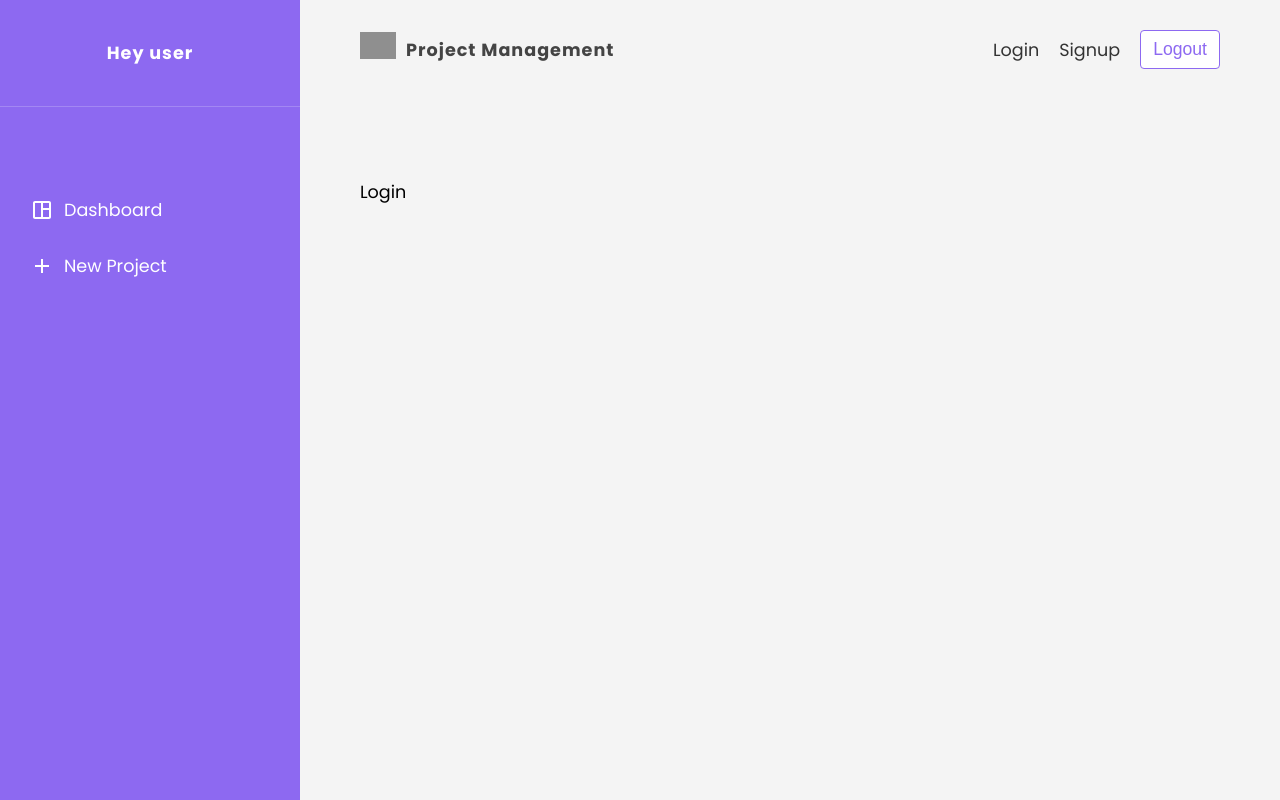
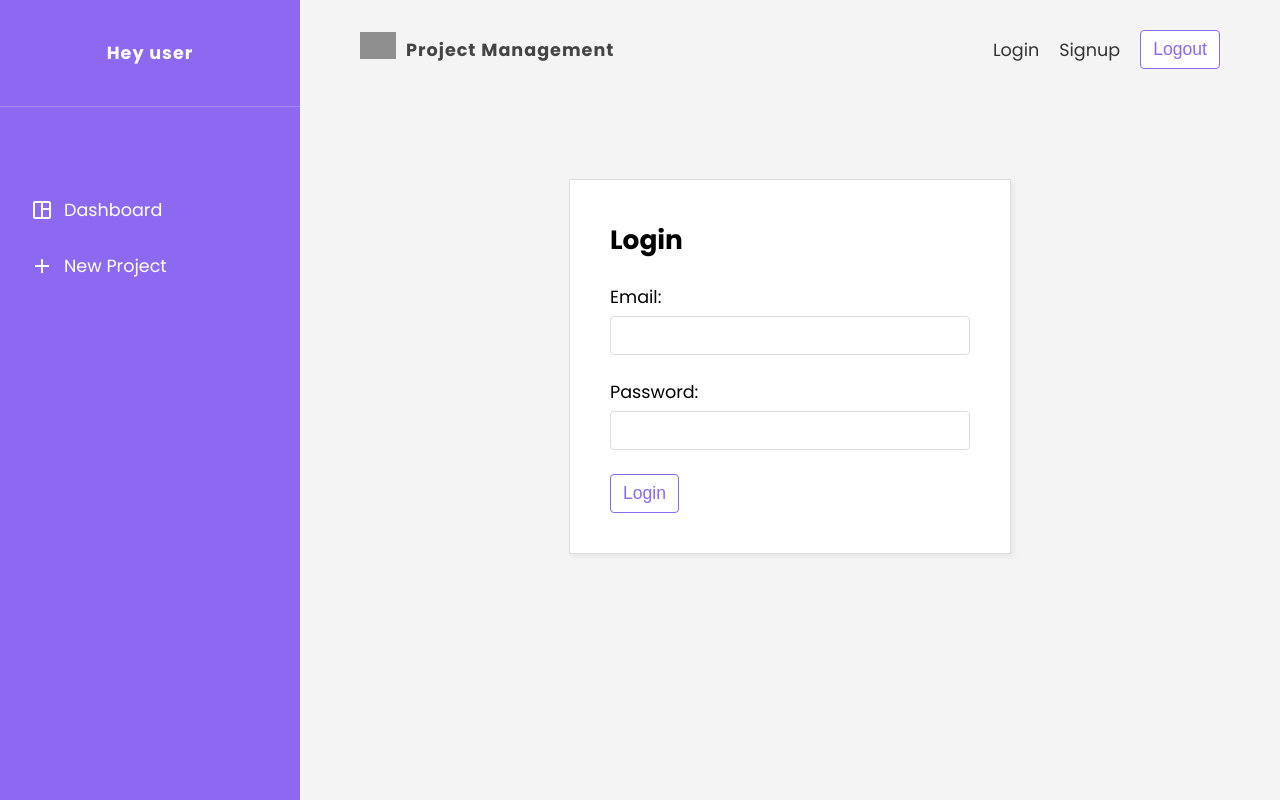
Before and after one commit to naMqe-h/project-management, a React (Create React App) app: page /login in a window 1280 px wide. Built offline with nearby package versions, Linux system fonts and the light colour scheme; no server answers; grey boxes are pictures that could not be loaded.

Commit message:
update useLogin hook

```diff
--- a/src/hooks/useLogin.js
+++ b/src/hooks/useLogin.js
@@ -1,5 +1,5 @@
 import { useState, useEffect } from "react"
-import { auth } from '../firebase/config'
+import { auth, db } from '../firebase/config'
 import { useAuthContext } from './useAuthContext'
 
 export const useLogin = () => {
@@ -14,6 +14,10 @@
 
         try {
             const res = await auth.signInWithEmailAndPassword(email, password)
+
+            await db.collection('users').doc(res.user.uid).update({
+                online: true
+            })
 
             dispatch({ type: 'LOGIN', payload: res.user })
 
--- a/src/pages/login/Login.js
+++ b/src/pages/login/Login.js
@@ -1,9 +1,44 @@
+import { useState } from 'react'
+import { useLogin } from '../../hooks/useLogin'
 import './Login.css'
 
 export default function Login() {
+    const [email, setEmail] = useState('')
+    const [password, setPassword] = useState('')
+    const { login, isPending, error } = useLogin()
+
+    const handleSubmit = (e) => {
+        e.preventDefault()
+        login(email, password)
+    }
+
     return (
-        <div>
-            Login
-        </div>
+        <form className='auth-form' onSubmit={handleSubmit} >
+            <h2>Login</h2>
+            <label>
+                <span>Email:</span>
+                <input
+                    required
+                    type="email"
+                    onChange={(e) => setEmail(e.target.value)}
+                    value={email}
+                />
+            </label>
+            <label>
+                <span>Password:</span>
+                <input
+                    required
+                    type="password"
+                    onChange={(e) => setPassword(e.target.value)}
+                    value={password}
+                />
+            </label>
+            {isPending ? (
+                <button className="btn" disabled>Loading...</button>
+            ) : (
+                <button className="btn">Login</button>
+            )}
+            {error && <div className="error">{error}</div>}
+        </form>
     )
 }
```
